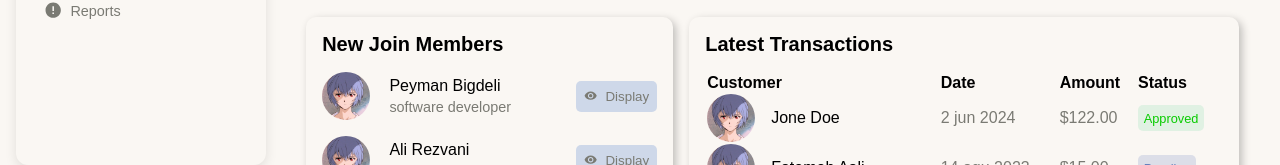
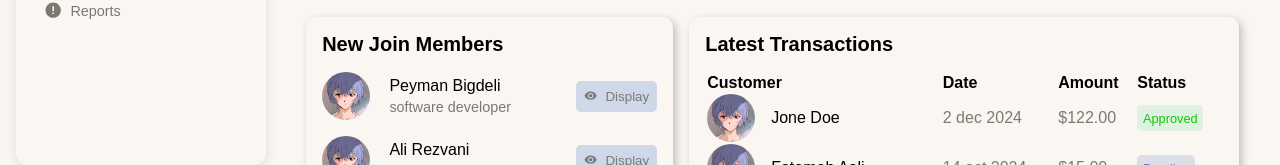
Before and after one commit to AntiFrogs/dashboard, a React (Vite) app: page / in a window 1280 px wide. Shown: the part 635-800 px from the top of the page. Built offline with nearby package versions, Linux system fonts and the light colour scheme.

Commit message:
react router initialized

```diff
--- a/src/components/App/App.jsx
+++ b/src/components/App/App.jsx
@@ -1,16 +1,78 @@
 import './App.css'
+import { Routes , Route  } from 'react-router-dom';
 import Header from '../Header/header.jsx';
 import SideBar from '../SideBar/sideBar.jsx';
 import Home from '../Home/home.jsx';
+import { useState } from 'react';
 
 export default function App() {
+  const [users , setUsers ] = useState([
+    { id:1 , imagePath: "images/ayanami.jpg" , username: "Peyman Bigdeli" , profession: "software developer"},
+    { id:2 , imagePath: "images/ayanami.jpg" , username: "Ali Rezvani" , profession: "mechanical engineer"},
+    { id:3 , imagePath: "images/ayanami.jpg" , username: "Jone Doe" , profession: "Baker"},
+    { id:4 , imagePath: "images/ayanami.jpg" , username: "Mahdi rezaee" , profession: "Fottballer"},
+    { id:5 , imagePath: "images/ayanami.jpg" , username: "Mohadeseh Jabbari" , profession: "Coach"},
+    { id:6 , imagePath: "images/ayanami.jpg" , username: "Ali JahanBakhsh" , profession: "Influencer"},
+    { id:7 , imagePath: "images/ayanami.jpg" , username: "Fatemeh Aali" , profession: "Unemployed"},
+    ]);
+    const [transactions , setTransactions] = useState([
+                {
+                    id:1,
+                    user: { id:3 , imagePath: "images/ayanami.jpg" , username: "Jone Doe" , profession: "Baker"},
+                    date: "2 dec 2024",
+                    amount: 122,
+                    status: "Approved",
+                },
+
+                {
+                    id:2,
+                    user: { id:7 , imagePath: "images/ayanami.jpg" , username: "Fatemeh Aali" , profession: "Unemployed"},
+                    date: "14 oct 2024",
+                    amount: 15,
+                    status: "Pending",
+                },
+
+                {
+                    id:3,
+                    user:    { id:1 , imagePath: "images/ayanami.jpg" , username: "Peyman Bigdeli" , profession: "software developer"},
+                    date: "23 agu 2024",
+                    amount: 200,
+                    status: "Approved",
+                },
+
+                {
+                    id:4,
+                    user: { id:6 , imagePath: "images/ayanami.jpg" , username: "Ali JahanBakhsh" , profession: "Influencer"},
+                    date: "14 agu 2024",
+                    amount: 300,
+                    status: "Declined",
+                },
+                {
+                    id:5,
+                    user: { id:6 , imagePath: "images/ayanami.jpg" , username: "Ali JahanBakhsh" , profession: "Influencer"},
+                    date: "13 agu 2024",
+                    amount: 400,
+                    status: "Declined",
+                },
+                {
+                    id:6,
+                    user: { id:2 , imagePath: "images/ayanami.jpg" , username: "Ali Rezvani" , profession: "mechanical engineer"},
+                    date: "17 may 2024",
+                    amount: 165,
+                    status: "Approved",
+                },
+    ]);
+
+
   return (
     <div className='container'>
         <Header />
         <main className='main'>
           <SideBar />
           <div className="main-content">
-            <Home />
+            <Routes>
+              <Route path='/' element={<Home users={users} transactions={transactions} />} />
+            </Routes>
           </div>
         </main>
     </div>
--- a/src/components/Home/home.jsx
+++ b/src/components/Home/home.jsx
@@ -5,69 +5,7 @@ import UserListItem from "../UserListItem/userListItem.jsx";
 import TransactionListItem from "../TransactionListItem/transactionListItem.jsx";
 
 
-const users = [
-    { id:1 , imagePath: "images/ayanami.jpg" , username: "Peyman Bigdeli" , profession: "software developer"},
-    { id:2 , imagePath: "images/ayanami.jpg" , username: "Ali Rezvani" , profession: "mechanical engineer"},
-    { id:3 , imagePath: "images/ayanami.jpg" , username: "Jone Doe" , profession: "Baker"},
-    { id:4 , imagePath: "images/ayanami.jpg" , username: "Mahdi rezaee" , profession: "Fottballer"},
-    { id:5 , imagePath: "images/ayanami.jpg" , username: "Mohadeseh Jabbari" , profession: "Coach"},
-    { id:6 , imagePath: "images/ayanami.jpg" , username: "Ali JahanBakhsh" , profession: "Influencer"},
-    { id:7 , imagePath: "images/ayanami.jpg" , username: "Fatemeh Aali" , profession: "Unemployed"},
-];
-
-const transactions = [
-    {
-        id:1,
-        user: { id:3 , imagePath: "images/ayanami.jpg" , username: "Jone Doe" , profession: "Baker"},
-        date: "2 jun 2024",
-        amount: 122,
-        status: "Approved",
-    },
-
-    {
-        id:2,
-        user: { id:7 , imagePath: "images/ayanami.jpg" , username: "Fatemeh Aali" , profession: "Unemployed"},
-        date: "14 agu 2023",
-        amount: 15,
-        status: "Pending",
-    },
-
-    {
-        id:3,
-        user:    { id:1 , imagePath: "images/ayanami.jpg" , username: "Peyman Bigdeli" , profession: "software developer"},
-        date: "23 jan 2023",
-        amount: 200,
-        status: "Approved",
-    },
-
-    {
-        id:4,
-        user: { id:6 , imagePath: "images/ayanami.jpg" , username: "Ali JahanBakhsh" , profession: "Influencer"},
-        date: "14 june 2022",
-        amount: 300,
-        status: "Declined",
-    },
-    {
-        id:5,
-        user: { id:6 , imagePath: "images/ayanami.jpg" , username: "Ali JahanBakhsh" , profession: "Influencer"},
-        date: "13 june 2022",
-        amount: 400,
-        status: "Declined",
-    },
-    {
-        id:6,
-        user: { id:2 , imagePath: "images/ayanami.jpg" , username: "Ali Rezvani" , profession: "mechanical engineer"},
-        date: "17 may 2022",
-        amount: 165,
-        status: "Approved",
-    },
-]
-
-
-
-
-
-export default function Home() {
+export default function Home({users , transactions}) {
     return (
         <div className="home">
             <div className="home-main-stats">
--- a/src/components/SideBar/sideBar.jsx
+++ b/src/components/SideBar/sideBar.jsx
@@ -21,7 +21,7 @@ export default function SideBar() {
         <div className="sidebar">
             <SidebarCat cat="Dashboard" buttons={
                 [
-                    {id:1 , svg: <LuBrickWall className="sidebar-submenu-btn-svg" /> , name: "Home"},
+                    {id:1 , svg: <LuBrickWall className="sidebar-submenu-btn-svg" /> , name: "Home" ,goToPath: "/"},
                     {id:2 , svg: <IoAnalyticsOutline className="sidebar-submenu-btn-svg" /> , name: "Analytics"},
                     {id:3 , svg: <FaMoneyCheckAlt className="sidebar-submenu-btn-svg" /> , name: "Sales"},
                 ]
--- a/src/components/SidebarCat/sidebarCat.jsx
+++ b/src/components/SidebarCat/sidebarCat.jsx
@@ -1,11 +1,14 @@
 import "./sidebarCat.css"
+import { useNavigate } from "react-router-dom"
 
-export default function SidebarCat({cat , buttons}) {
+export default function SidebarCat({cat , buttons , goToPath = "/"}) {
+    const navigate = useNavigate();
     return(
             <div className="sidebar-cat">
                 <p>{cat}</p>
                 <nav className="sidebar-submenu">
-                    {buttons.map(btn => <button  key={btn.id}
+                    {buttons.map(btn => <button  onClick={() => navigate(goToPath)}
+                                            key={btn.id}
                                             className="sidebar-submenu-btn">
                                             {btn.svg}
                                             <span>{btn.name}</span>
--- a/src/main.jsx
+++ b/src/main.jsx
@@ -1,10 +1,14 @@
 import { StrictMode } from 'react'
 import { createRoot } from 'react-dom/client'
 import './index.css'
+import { BrowserRouter as Router } from 'react-router-dom'
 import App from './components/App/App'
+
 
 createRoot(document.getElementById('root')).render(
   <StrictMode>
-    <App />
+    <Router>
+     <App />
+    </Router>
   </StrictMode>,
 )
```
